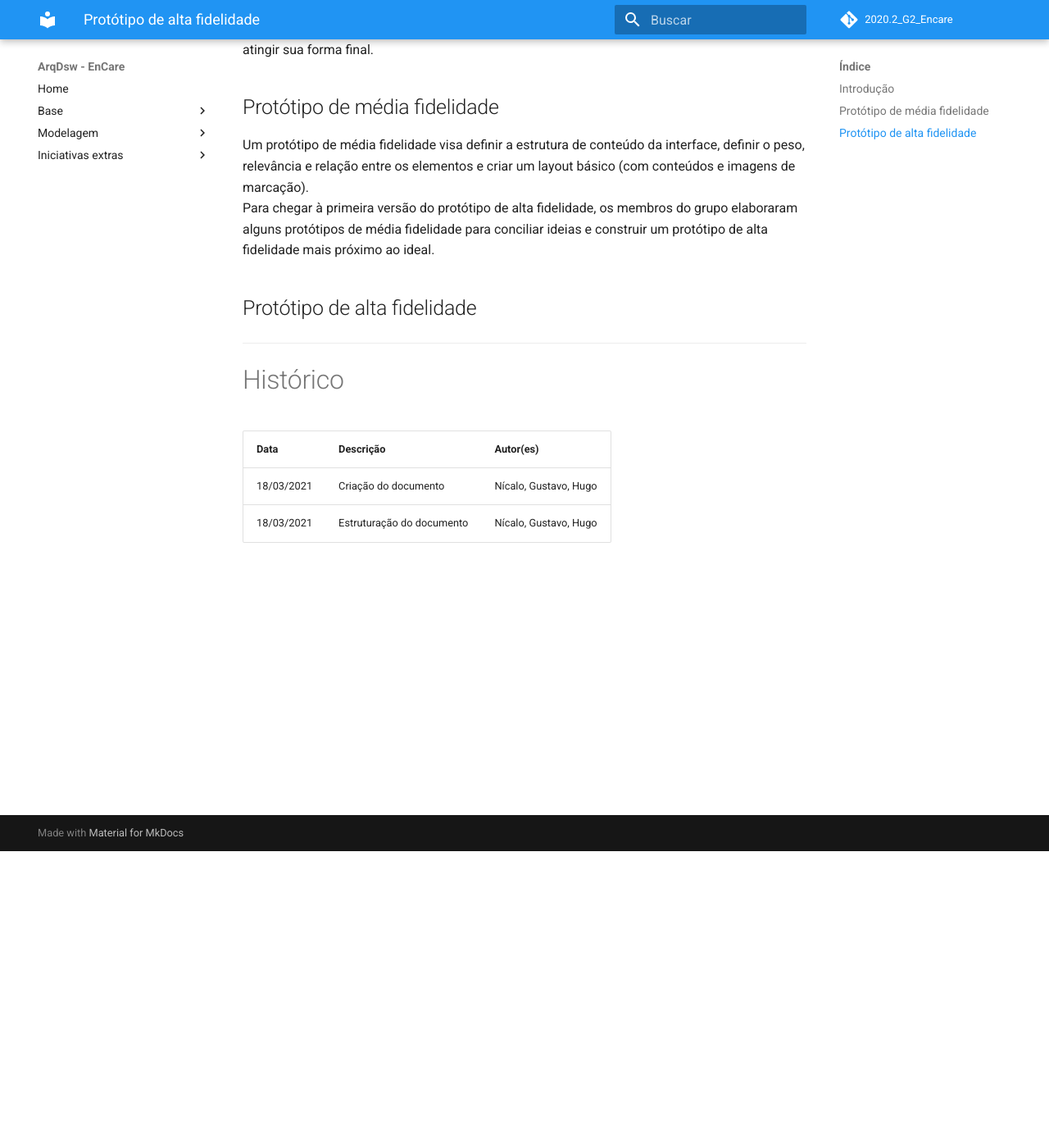
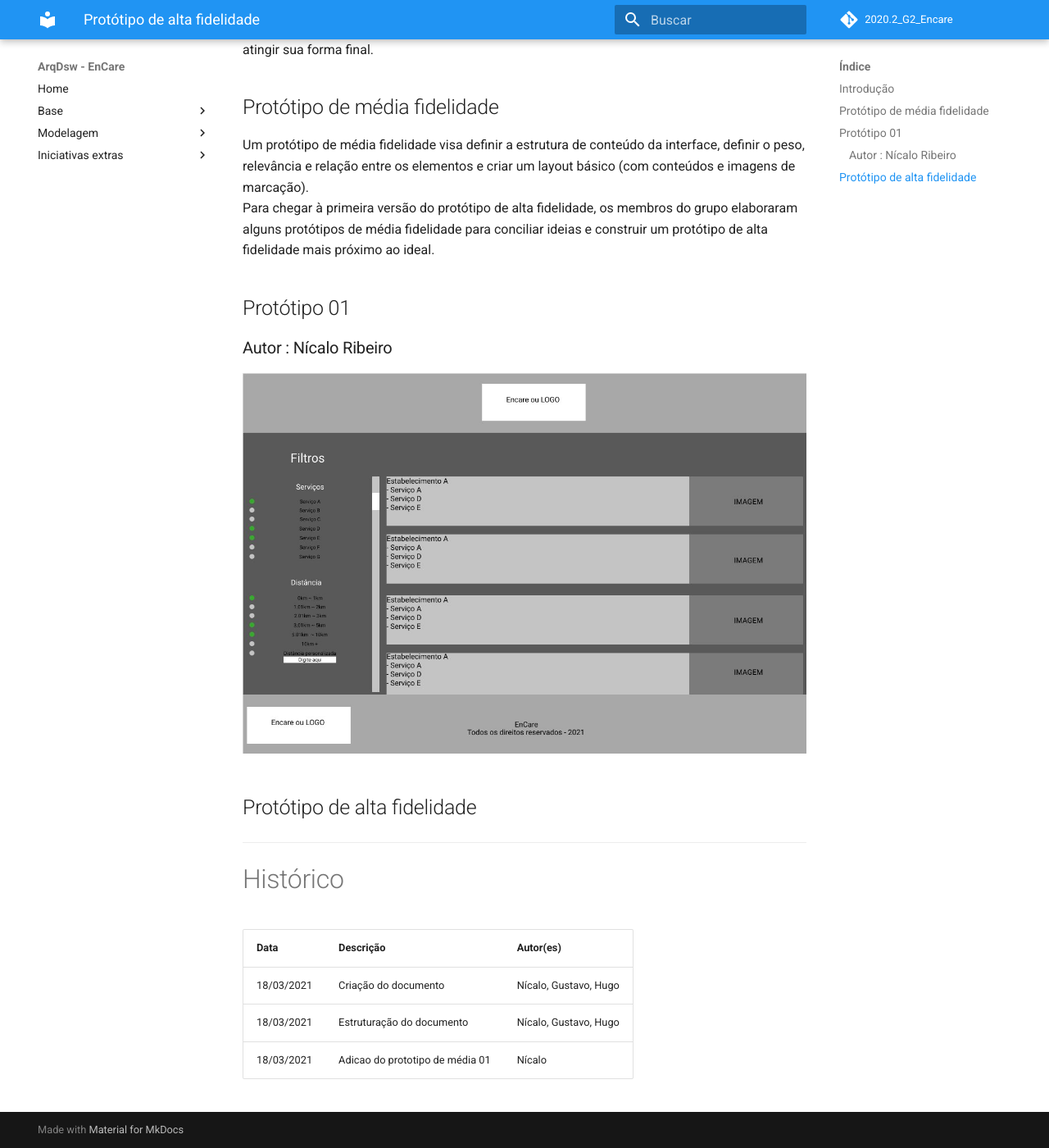
Before and after one commit to UnBArqDsw2020-2/2020.2_G2_Encare, an MkDocs documentation site: the page built from docs/Padroes/prototipo_alta.md, in a window 1280 px wide and 1400 px high, scrolled down 362 px. Shown: the whole window at 82% size. Built offline with MkDocs 1.6.1 and Material for MkDocs 9.7.7, drawn with Linux system fonts in a browser that asks for light colours; comment, search, counter and statistics services are not loaded.

Commit message:
[#36] Adicao da imagem do prototipo de media fidelidade

```diff
--- a/docs/Padroes/prototipo_alta.md
+++ b/docs/Padroes/prototipo_alta.md
@@ -8,6 +8,10 @@ Será adotado um modelo evolucionário de prototipação, que consiste em produz
 Um protótipo de média fidelidade visa definir a estrutura de conteúdo da interface, definir o peso, relevância e relação entre os elementos e criar um layout básico (com conteúdos e imagens de marcação).
 Para chegar à primeira versão do protótipo de alta fidelidade, os membros do grupo elaboraram alguns protótipos de média fidelidade para conciliar ideias e construir um protótipo de alta fidelidade mais próximo ao ideal.
 
+## Protótipo 01
+### Autor : Nícalo Ribeiro
+![Prototipo_Media_Nicalo](imagens/prototipo-media-nicalo.jpg)
+
 ## Protótipo de alta fidelidade
 
 - - -
@@ -16,3 +20,4 @@ Para chegar à primeira versão do protótipo de alta fidelidade, os membros do
 |----|---------|---------|
 |18/03/2021| Criação do documento | Nícalo, Gustavo, Hugo|
 |18/03/2021| Estruturação do documento | Nícalo, Gustavo, Hugo|
+|18/03/2021| Adicao do prototipo de média 01 | Nícalo|
```
Also changed, not shown: docs/Padroes/imagens/prototipo-media-nicalo.jpg (added).
